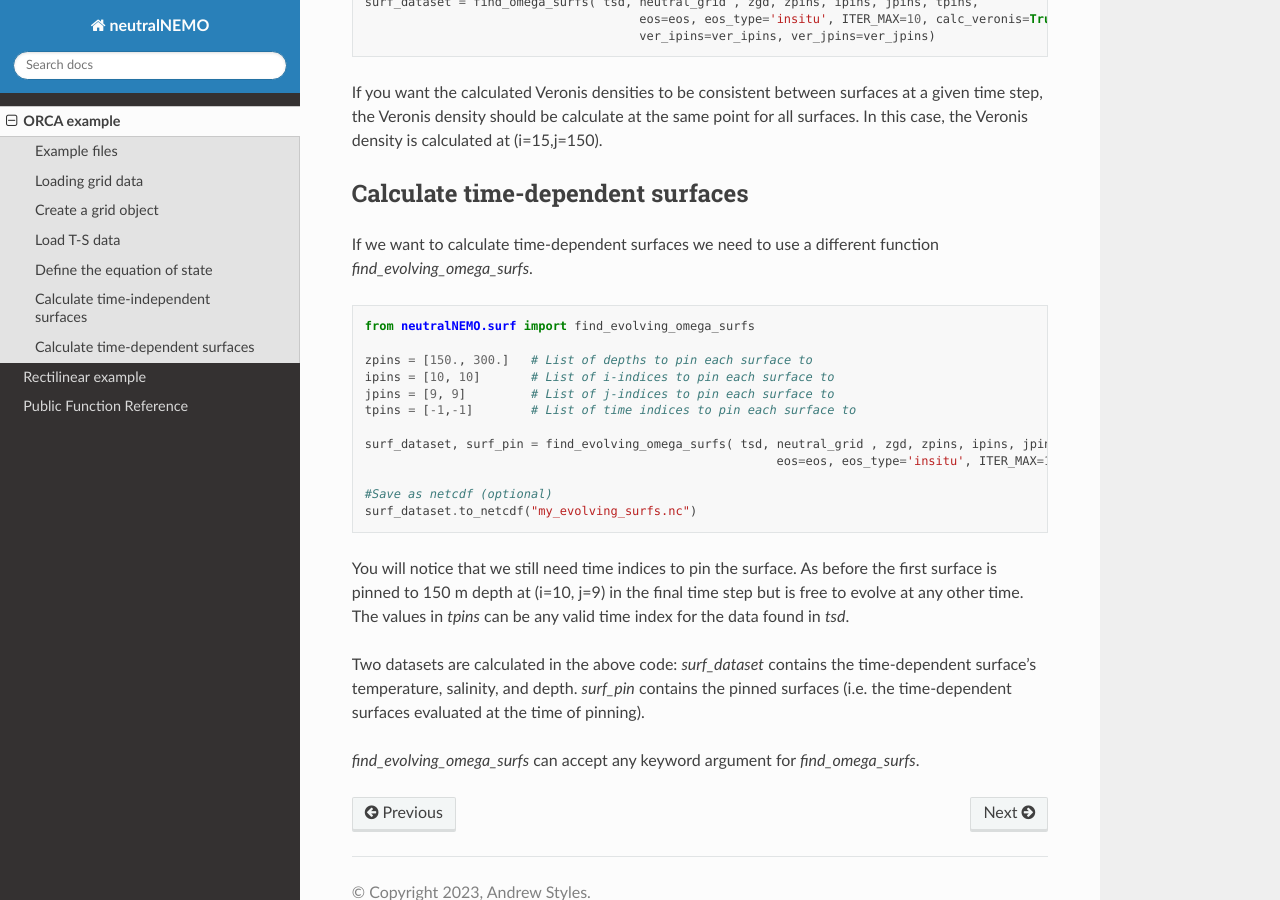
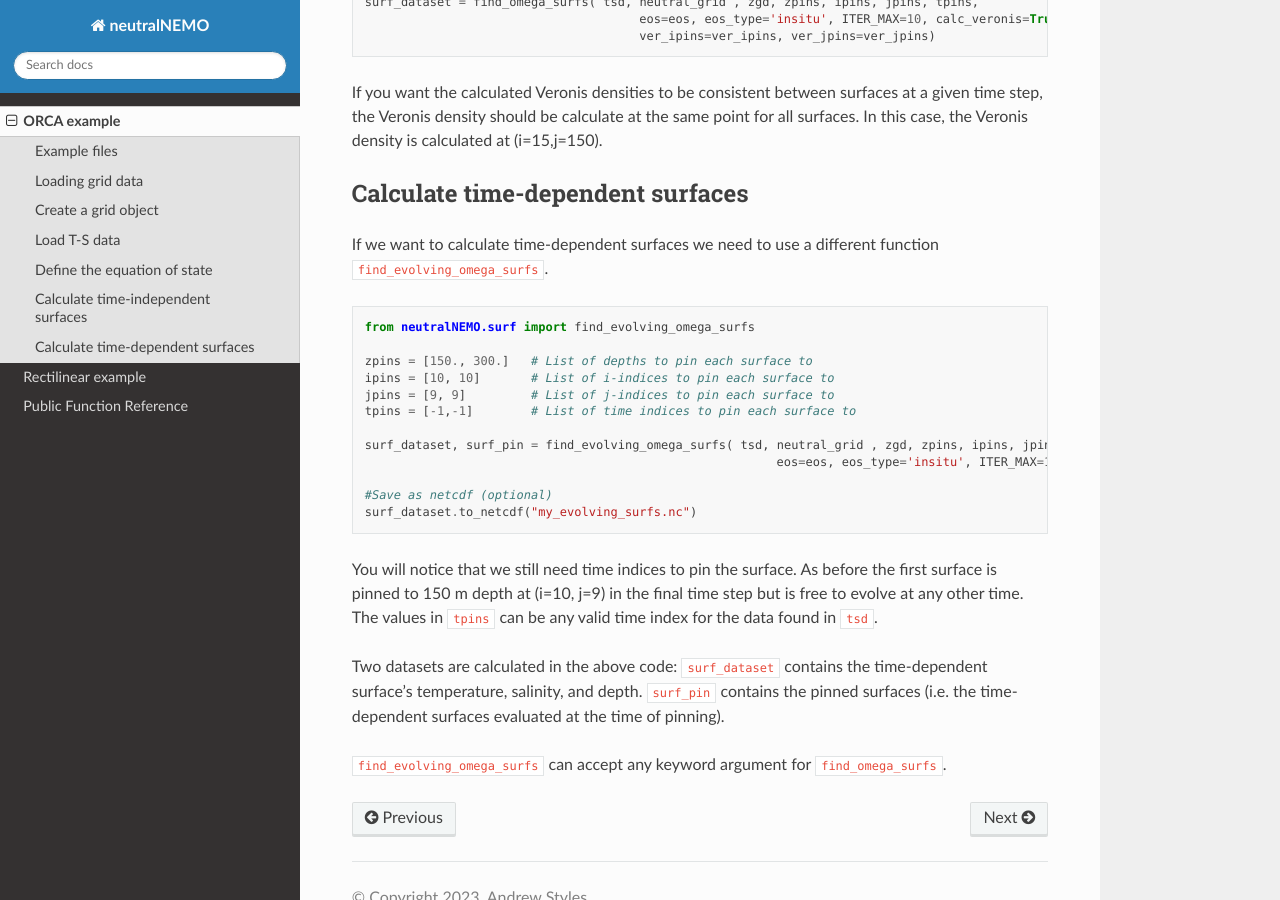
Before and after one commit to afstyles/neutralNEMO, a Sphinx documentation site: the page built from docs/source/orcaexample.rst, in a window 1280 px wide and 900 px high, scrolled down 3351 px. Built offline with Sphinx 7.4.7 and the Read the Docs theme 3.1.0, drawn with Linux system fonts in a browser that asks for light colours.

Commit message:
Minor update to syntax

```diff
--- a/docs/source/orcaexample.rst
+++ b/docs/source/orcaexample.rst
@@ -163,7 +163,7 @@ calculate at the same point for all surfaces. In this case, the Veronis density
 Calculate time-dependent surfaces
 --------------
 
-If we want to calculate time-dependent surfaces we need to use a different function `find_evolving_omega_surfs`.
+If we want to calculate time-dependent surfaces we need to use a different function ``find_evolving_omega_surfs``.
 
 .. code-block:: Python
 
@@ -181,10 +181,10 @@ If we want to calculate time-dependent surfaces we need to use a different funct
    surf_dataset.to_netcdf("my_evolving_surfs.nc")
 
 You will notice that we still need time indices to pin the surface. As before the first surface is pinned to 150 m depth at (i=10,
-j=9) in the final time step but is free to evolve at any other time. The values in `tpins` can be any valid time index for the data found in `tsd`.
+j=9) in the final time step but is free to evolve at any other time. The values in ``tpins`` can be any valid time index for the data found in ``tsd``.
 
 Two datasets are calculated in the above code:
-`surf_dataset` contains the time-dependent surface's temperature, salinity, and depth.
-`surf_pin` contains the pinned surfaces (i.e. the time-dependent surfaces evaluated at the time of pinning).
+``surf_dataset`` contains the time-dependent surface's temperature, salinity, and depth.
+``surf_pin`` contains the pinned surfaces (i.e. the time-dependent surfaces evaluated at the time of pinning).
 
-`find_evolving_omega_surfs` can accept any keyword argument for `find_omega_surfs`.
+``find_evolving_omega_surfs`` can accept any keyword argument for ``find_omega_surfs``.
```
Also changed, not shown: docs/source/rectexample.rst (+5 -5 lines).
